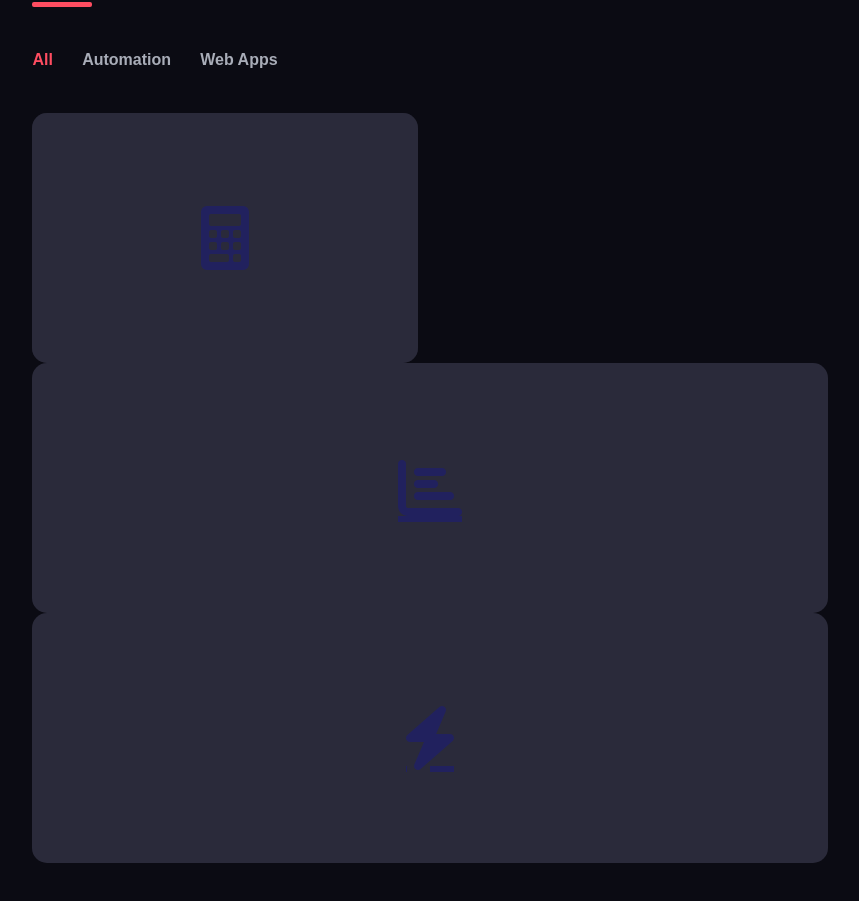
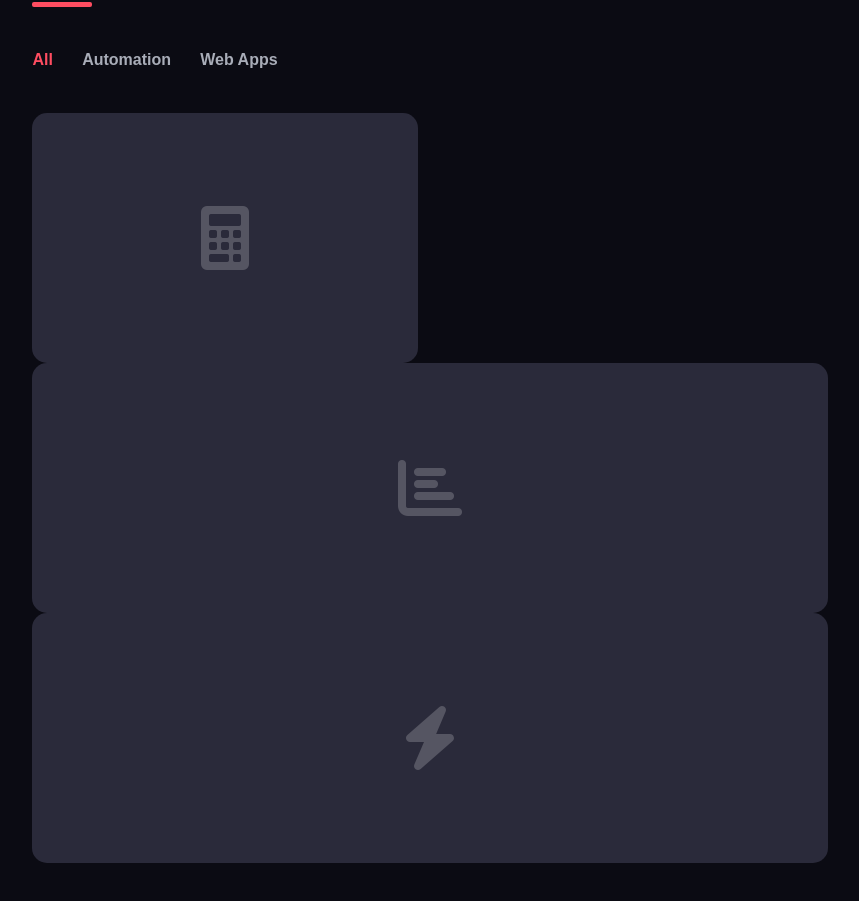
Before and after one commit to GiovanniLeonardo/projects, a plain HTML site: page index.html in a window 1280 px wide. Shown: the part 1889-2790 px from the top of the page, without its empty margins (350-1209 px from the left). Drawn offline with Linux system fonts and the light colour scheme.

Commit message:
Uncomment portfolio-link styles in index.html

```diff
--- a/index.html
+++ b/index.html
@@ -135,12 +135,13 @@
             padding: 20px;
             text-align: center;
         }
-         /* for TLQ URL
-        .portfolio-link {
+         /* for TLQ URL */
+         .portfolio-link {
             text-decoration: none;
             color: inherit;
             display: block;
-        } */
+            height: 100%; /* Ensures the link covers the whole card height */
+        }
 
         .portfolio-card:hover .portfolio-overlay { opacity: 1; }
         .portfolio-card img { width: 100%; height: 100%; object-fit: cover; }
```
